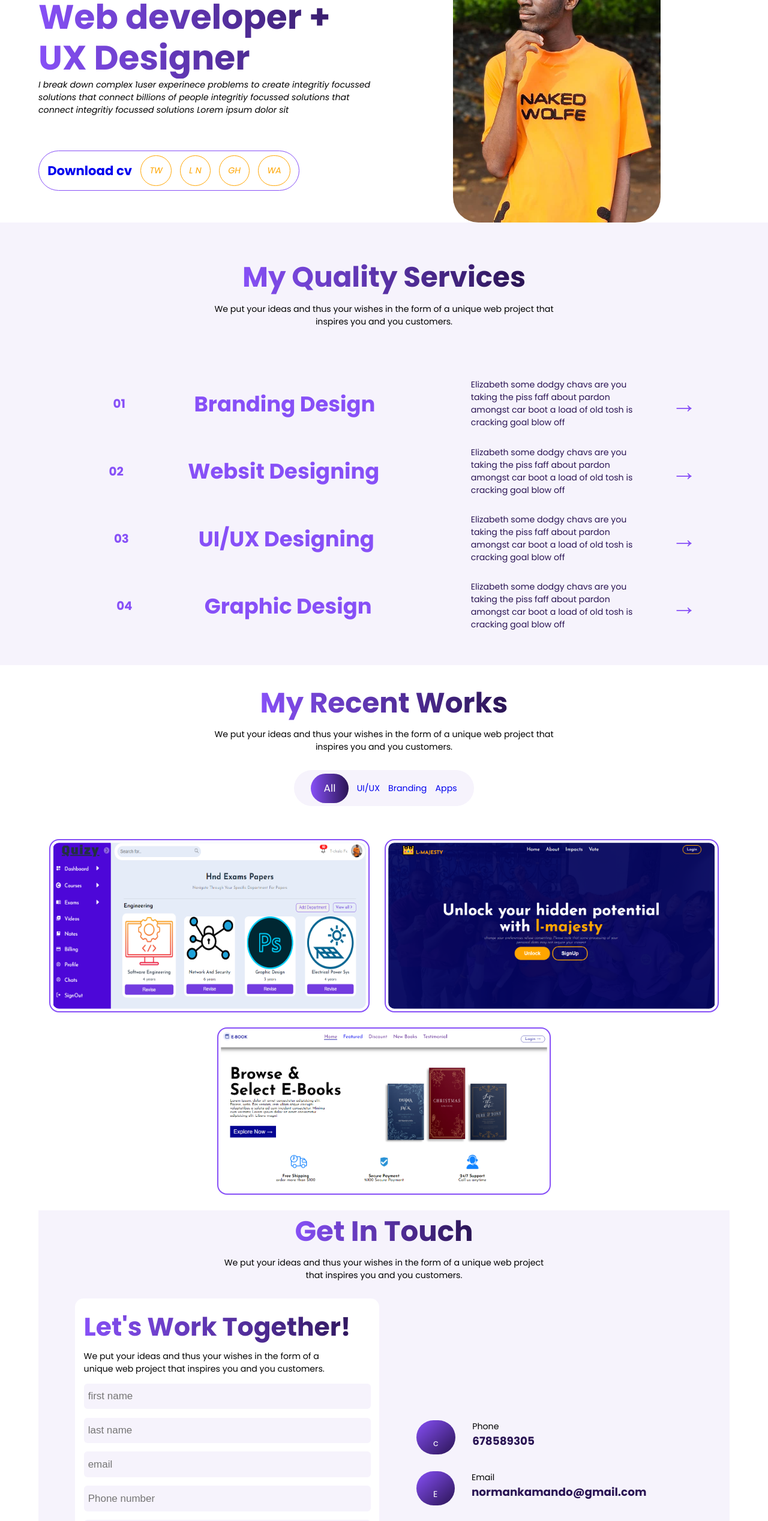
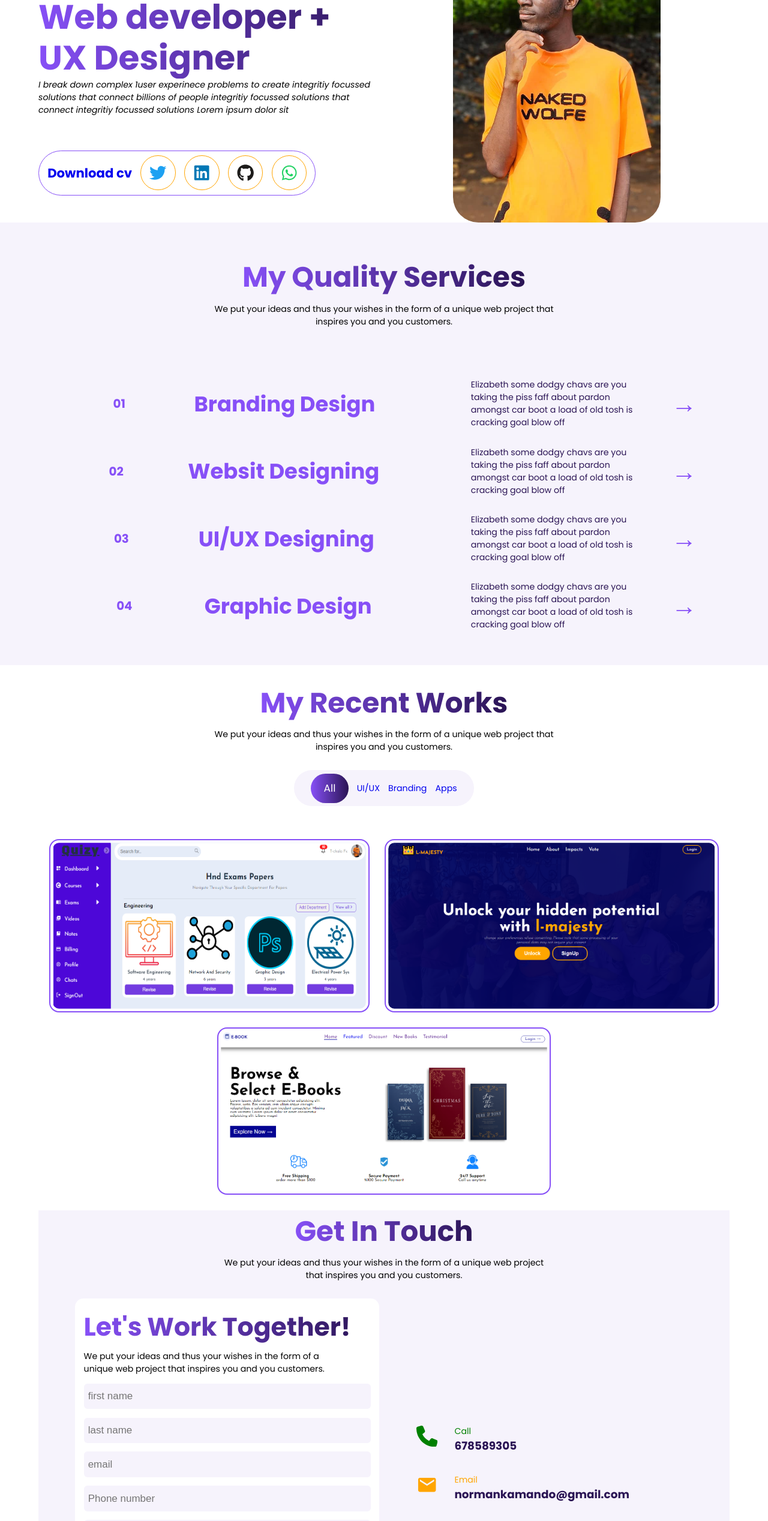
Before and after one commit to GenaNorman/Portfolio, a React (Create React App) app: page / in a window 1280 px wide. Shown: the part 234-2770 px from the top of the page at 60% size. Built offline with nearby package versions, Linux system fonts and the light colour scheme.

Commit message:
mobile nav updated

```diff
--- a/package.json
+++ b/package.json
@@ -8,6 +8,8 @@
     "@testing-library/user-event": "^13.5.0",
     "react": "^18.3.1",
     "react-dom": "^18.3.1",
+    "react-icon": "^1.0.0",
+    "react-icons": "^5.2.1",
     "react-scripts": "5.0.1",
     "web-vitals": "^2.1.4"
   },
--- a/src/components/Contact.jsx
+++ b/src/components/Contact.jsx
@@ -1,4 +1,7 @@
 import React from "react";
+import { FaLocationDot } from "react-icons/fa6";
+import { FaPhone } from "react-icons/fa6";
+import { MdEmail } from "react-icons/md";
 
 export default function Contact() {
   return (
@@ -58,21 +61,27 @@ export default function Contact() {
         </div>
         <div className="contact__box--right">
           <div className="contact__box--right-phone">
-            <p className="call">c</p>
+            <p className="call">
+              <FaPhone />
+            </p>
             <div>
-              <p>Phone</p>
+              <p>Call</p>
               <p className="bold">678589305</p>
             </div>
           </div>
           <div className="contact__box--right-Email">
-            <p className="call">E</p>
+            <p className="call">
+              <MdEmail />
+            </p>
             <div>
               <p>Email</p>
               <p className="bold">normankamando@gmail.com</p>
             </div>
           </div>
           <div className="contact__box--right-Address">
-            <p className="call">A</p>
+            <p className="call">
+              <FaLocationDot />
+            </p>
             <div>
               <p>Address</p>
               <p className="bold">South-west buea</p>
--- a/src/components/Head.jsx
+++ b/src/components/Head.jsx
@@ -1,4 +1,9 @@
 import React, { useState } from "react";
+import { FaLinkedin } from "react-icons/fa";
+import { RiMenu3Fill } from "react-icons/ri";
+import { FaTwitter, FaWhatsapp, FaGithub } from "react-icons/fa";
+
+import { RxCross2 } from "react-icons/rx";
 
 export default function Head() {
   const [isOpen, setIsOpen] = useState(false);
@@ -17,12 +22,10 @@ export default function Head() {
             Hire me!
           </a>
           <p className="header__logo--navbar" onClick={sidebarslider}>
-            =
+            {isOpen ? <RxCross2 /> : <RiMenu3Fill />}
           </p>
         </div>
-        <nav
-          className={isOpen ? "header__navigation--open" : "header__navigation"}
-        >
+        <nav className="header__navigation">
           <li className="header__navigation-link">Services</li>
           <li className="header__navigation-link">Work</li>
           <li className="header__navigation-link">Resume</li>
@@ -33,10 +36,18 @@ export default function Head() {
             Hire me!
           </a>
         </nav>
+        <nav className={isOpen ? "movein-right" : "mobile__navigation"}>
+          <li className="mobile__navigation-link">Services</li>
+          <li className="mobile__navigation-link">Work</li>
+          <li className="mobile__navigation-link">Resume</li>
+          <li className="mobile__navigation-link">Skills</li>
+          <li className="mobile__navigation-link">Testimonials</li>
+          <li className="mobile__navigation-link">Contacts</li>
+        </nav>
       </header>
       <div className="container">
         <div className="container1">
-          <p className="container1__username">Hi am Norman</p>
+          <p className="container1__username">Hi there I'm Norman your</p>
           <h1 className="container1__devtype">Web developer + UX Designer</h1>
           <i className="container__slogan">
             I break down complex 1user experinece problems to create integritiy
@@ -48,10 +59,18 @@ export default function Head() {
             <a href="download" className="btn cv">
               Download cv
             </a>
-            <i className="container1__media-twiter">TW</i>
-            <i className="container1__media-linkedin">L N</i>
-            <i className="container1__media-github">GH</i>
-            <i className="container1__media-gram">WA</i>
+            <i className="container1__media-twiter">
+              <FaTwitter />
+            </i>
+            <i className="container1__media-linkedin">
+              <FaLinkedin />
+            </i>
+            <i className="container1__media-github">
+              <FaGithub />
+            </i>
+            <i className="container1__media-gram">
+              <FaWhatsapp />
+            </i>
           </div>
         </div>
         <div className="container2">
--- a/src/styles/comoponents.scss
+++ b/src/styles/comoponents.scss
@@ -30,6 +30,7 @@
         font-size: 5rem;
         font-weight: 700;
         margin-left: 1rem;
+        line-height: 0;
       }
     }
   }
@@ -61,27 +62,12 @@
     align-items: center;
     gap: 3rem;
 
-    position: relative;
     font-weight: 500;
 
     @media only screen and (max-width: 536px) {
       gap: 2rem;
     }
 
-    @media only screen and (max-width: 412px) {
-      display: flex;
-      flex-direction: column;
-      position: absolute;
-      top: 7rem;
-
-      background-image: linear-gradient(to bottom right, var(--color-gradient));
-      width: 100%;
-      height: 100vh;
-      padding-left: 2rem;
-      transition: 3s;
-
-      transform: translateX(100%);
-    }
     &__navigation--open {
       position: absolute;
       top: 7rem;
@@ -91,14 +77,13 @@
       background-color: indianred;
       transform: translateX(-100%);
       transition: 5s;
-      @media only screen and (max-width: 412px) {
-      }
     }
     &-link {
       cursor: pointer;
       color: var(--color-secondary);
 
       @media only screen and (max-width: 412px) {
+        display: none;
         color: white;
         align-self: start;
         padding-top: 3rem;
@@ -106,6 +91,47 @@
       }
     }
   }
+  .mobile__navigation {
+    display: none;
+
+    @media only screen and (max-width: 412px) {
+      display: flex;
+      flex-direction: column;
+      gap: 6rem;
+      font-size: 3rem;
+      font-weight: 500;
+      position: absolute;
+      top: 7.5rem;
+      color: white;
+      width: 100%;
+      height: 100vh;
+      padding-top: 2rem;
+      padding-left: 2rem;
+      // transform: translateX(0);
+      right: 100rem;
+      transition: 1s ease-in;
+      background-image: linear-gradient(to bottom right, var(--color-gradient));
+    }
+  }
+  .movein-right {
+    display: flex;
+    flex-direction: column;
+    gap: 3rem;
+    font-size: 3rem;
+    font-weight: 500;
+    position: absolute;
+    top: 7.5rem;
+    color: white;
+    width: 100%;
+    height: 100vh;
+    padding-top: 2rem;
+    padding-left: 2rem;
+    // transform: translateX(100%);
+    right: 0;
+    background-image: linear-gradient(to bottom right, var(--color-gradient));
+    transition: 1s ease-in-out;
+  }
+
   .disp {
     @media only screen and (max-width: 412px) {
       display: none;
@@ -140,9 +166,9 @@
       line-height: 6.7rem;
     }
   }
-  &__slogan {
-    // color: rebeccapurple;
-  }
+  // &__slogan {
+  //   // color: rebeccapurple;
+  // }
   .cv {
     font-weight: 700;
     font-size: 1.5rem;
@@ -168,25 +194,33 @@
       border: 1px solid var(--color-tertiary);
       border-radius: 30rem;
       padding: 1rem;
-      color: var(--color-tertiary);
+      color: #1da1f2;
+      line-height: 0;
+      font-size: 2rem;
     }
     &-linkedin {
       border: 1px solid var(--color-tertiary);
       border-radius: 30rem;
       padding: 1rem;
-      color: var(--color-tertiary);
+      color: #0077b5;
+      line-height: 0;
+      font-size: 2rem;
     }
     &-github {
       border: 1px solid var(--color-tertiary);
       border-radius: 30rem;
       padding: 1rem;
-      color: var(--color-tertiary);
+      color: #1d1c1b;
+      line-height: 0;
+      font-size: 2rem;
     }
     &-gram {
       border: 1px solid var(--color-tertiary);
       border-radius: 30rem;
       padding: 1rem;
-      color: var(--color-tertiary);
+      color: #25d366;
+      line-height: 0;
+      font-size: 2rem;
     }
   }
 }
@@ -365,6 +399,7 @@
     display: flex;
     justify-content: space-evenly;
     flex-wrap: wrap;
+
     &--left {
       width: 44%;
       background-color: var(--component-box-color);
@@ -388,6 +423,9 @@
         &:focus {
           outline: 1px solid var(--color-primary);
         }
+        @media only screen and (max-width: 412px) {
+          width: 100%;
+        }
       }
       &-field5 {
         flex-grow: 1;
@@ -405,32 +443,49 @@
       justify-content: center;
       gap: 2rem;
 
-      @media only screen and (max-width: 536px) {
+      @media only screen and (max-width: 512px) {
         width: 90%;
         margin-top: 2rem;
       }
       &-phone {
         display: flex;
         gap: 2rem;
+        align-items: center;
+        color: green;
+        @media only screen and (max-width: 412px) {
+          align-items: center;
+          font-size: 2.5rem;
+        }
       }
       &-Email {
         display: flex;
         gap: 2rem;
+        align-items: center;
+        color: orange;
+        @media only screen and (max-width: 412px) {
+          align-items: center;
+          font-size: 2.5rem;
+        }
       }
       &-Address {
         display: flex;
         gap: 2rem;
+        align-items: center;
+        color: red;
+        @media only screen and (max-width: 412px) {
+          align-items: center;
+          font-size: 2.5rem;
+        }
       }
       .call {
-        background-image: linear-gradient(
-          to bottom right,
-          var(--color-gradient)
-        );
-        color: white;
-        text-align: center;
-        padding: 2rem;
-        height: 0.5rem;
-        border-radius: 5rem;
+        // background-image: linear-gradient(
+        //   to bottom right,
+        //   var(--color-gradient)
+        // );
+        // color: white;
+        font-size: 2.5rem;
+        @media only screen and (max-width: 536px) {
+        }
       }
     }
   }
```
Also changed, not shown: 1 other file (tests, documents, lock files or other folders).
